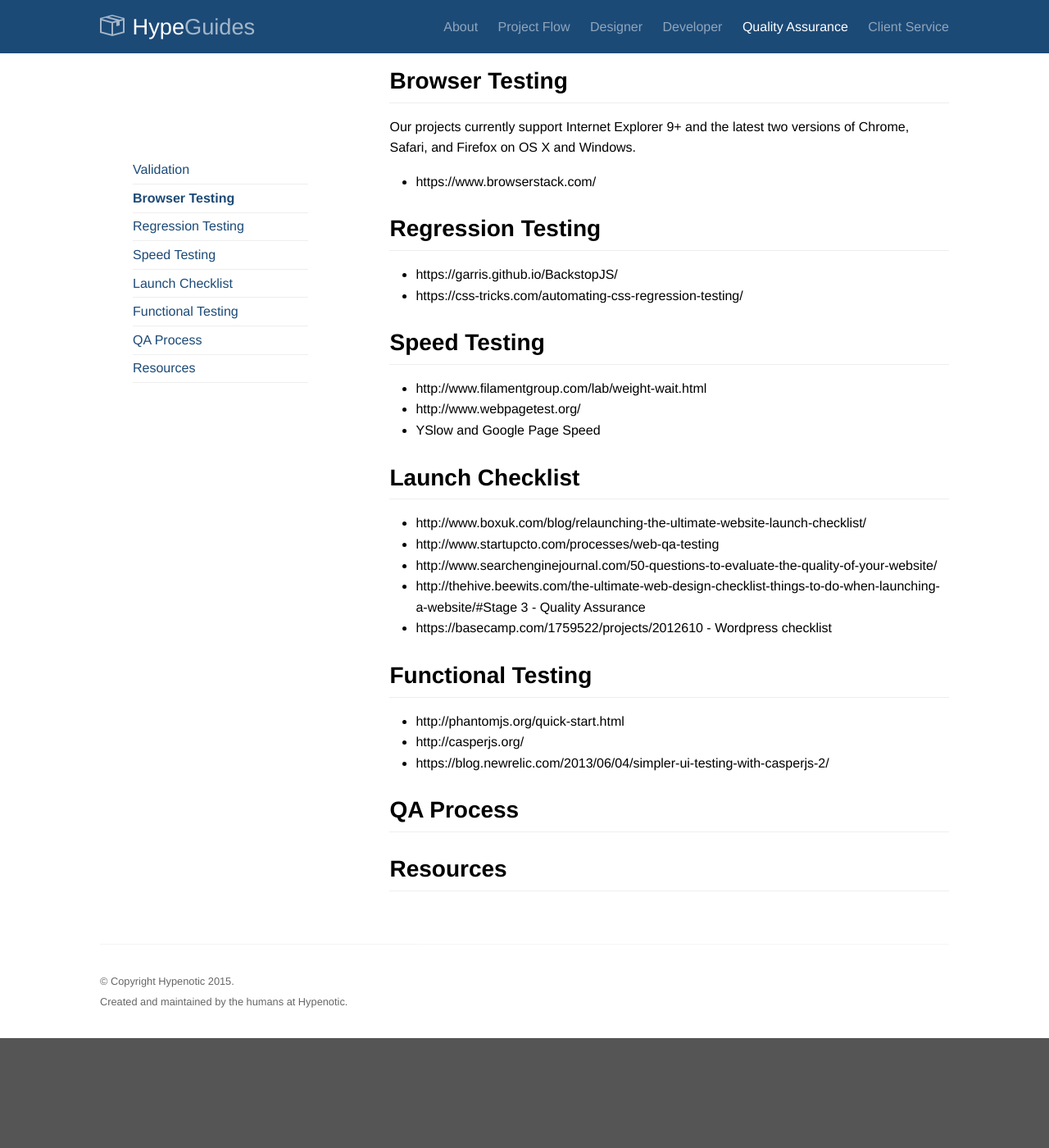
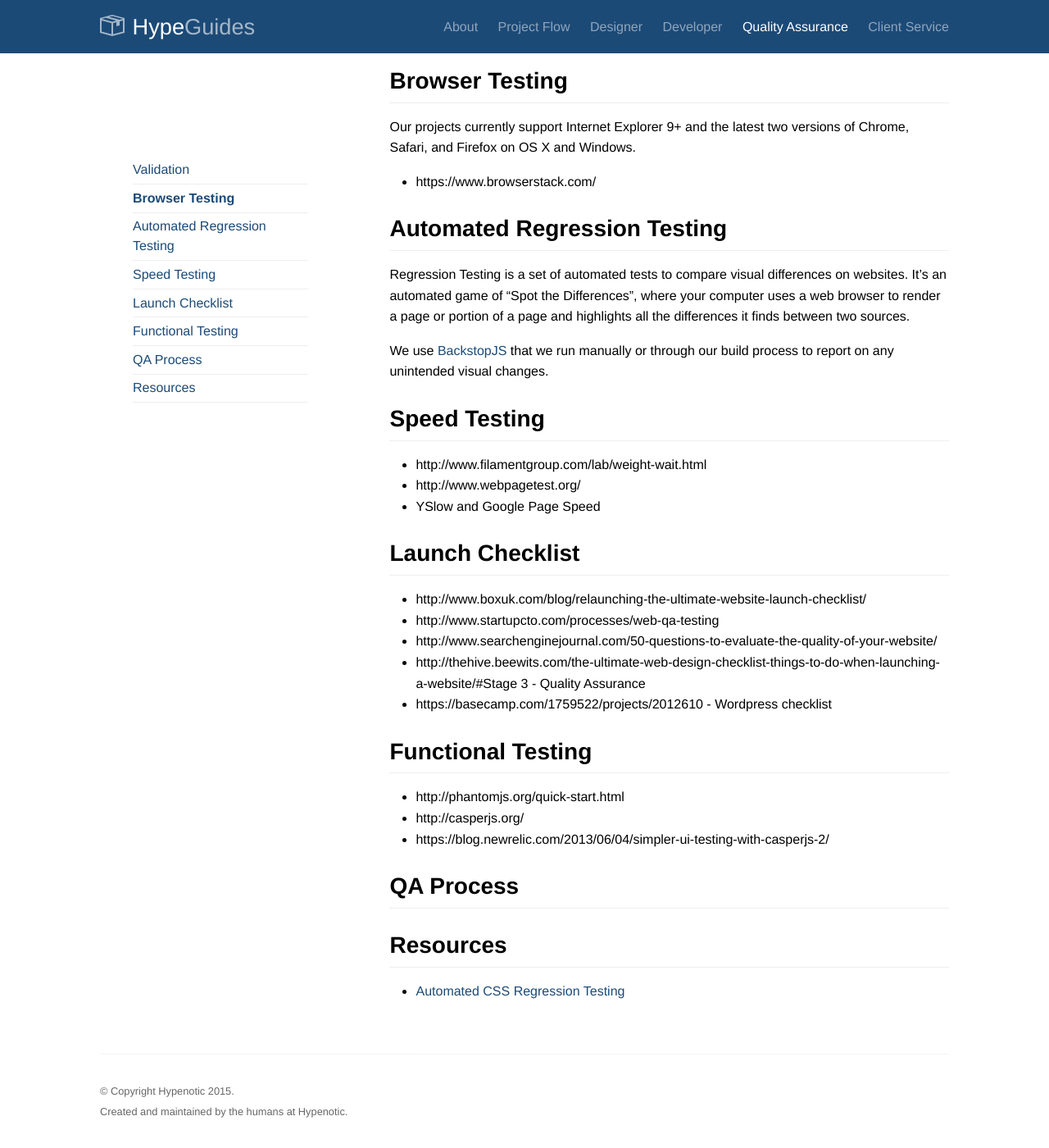
Before and after one commit to TaniaD13/handbook, a Jekyll site: the page built from qa.md, in a window 1280 px wide and 1400 px high, scrolled down 308 px. Shown: the whole window at 82% size. Built offline with Jekyll 4.4.1, drawn with Linux system fonts in a browser that asks for light colours; Markdown is read by kramdown in place of the engine named in the settings; before the commit the page ends 1574 px from its top, so only the background shows below that.

Commit message:
Update qa.md

```diff
--- a/qa.md
+++ b/qa.md
@@ -15,9 +15,10 @@
 
 * https://www.browserstack.com/
 
-##Regression Testing
-* https://garris.github.io/BackstopJS/
-* https://css-tricks.com/automating-css-regression-testing/
+## Automated Regression Testing
+Regression Testing is a set of automated tests to compare visual differences on websites. It’s an automated game of “Spot the Differences”, where your computer uses a web browser to render a page or portion of a page and highlights all the differences it finds between two sources.
+
+We use [BackstopJS](https://garris.github.io/BackstopJS/) that we run manually or through our build process to report on any unintended visual changes.
 
 ##Speed Testing
 * http://www.filamentgroup.com/lab/weight-wait.html
@@ -38,4 +39,5 @@
 
 ## QA Process
 
-##Resources
+## Resources
+* [Automated CSS Regression Testing](https://css-tricks.com/automating-css-regression-testing)
```
